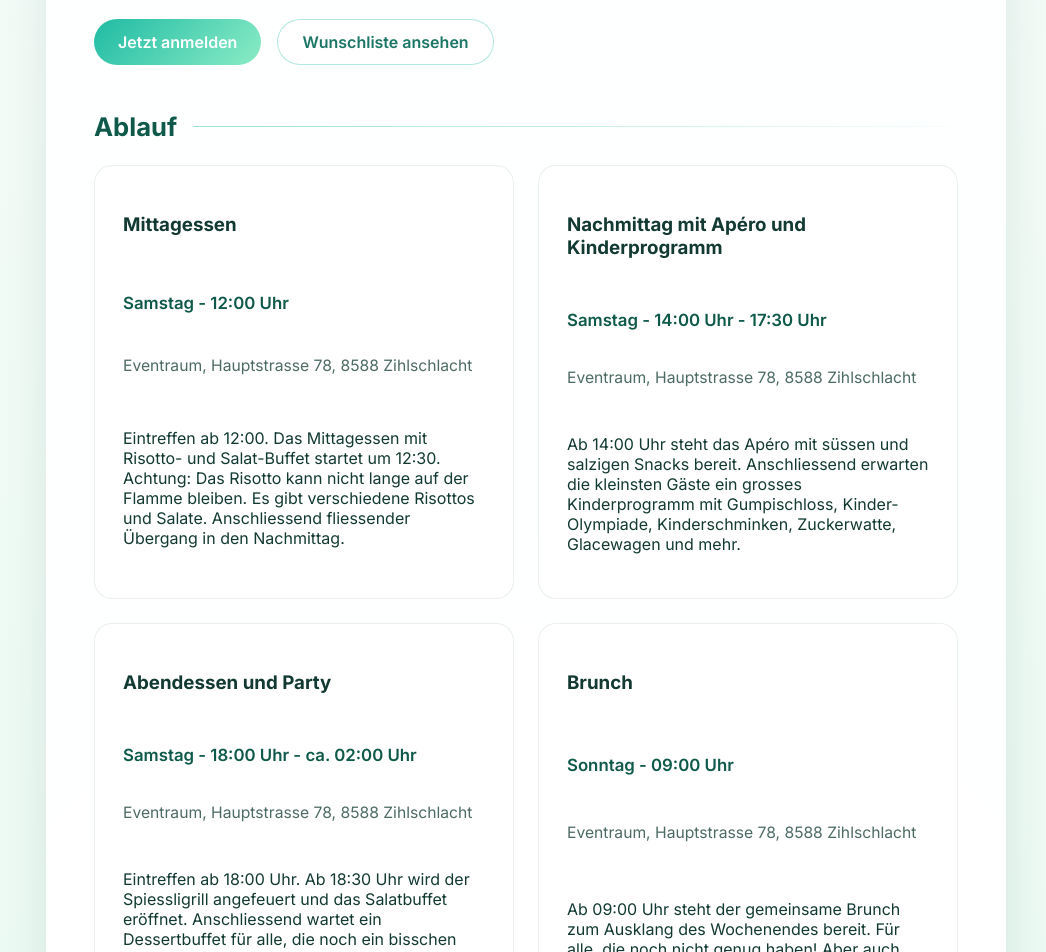
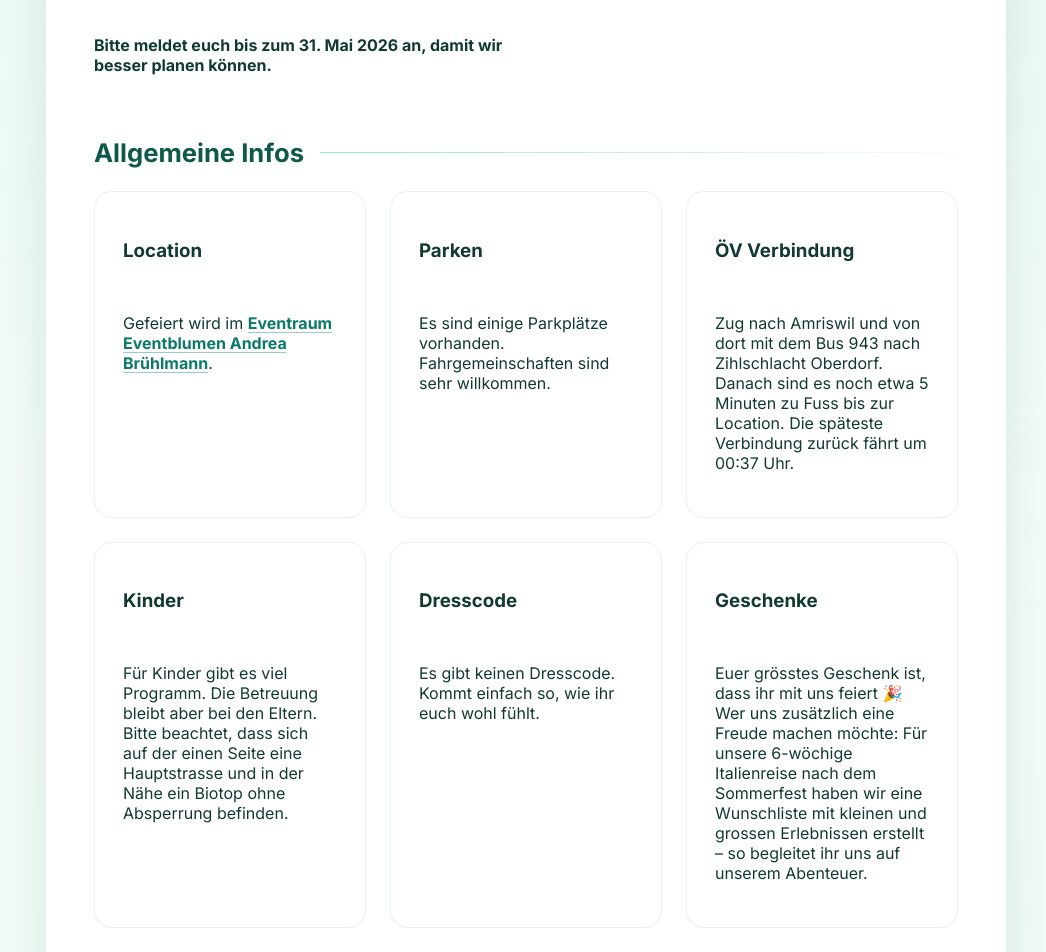
Before and after one commit to russo1337/wedding-page, a Next.js app: page / in a window 1280 px wide. Shown: the part 1340-2292 px from the top of the page, without its empty margins (114-1160 px from the left). Built offline with nearby package versions, Linux system fonts and the light colour scheme.

Commit message:
changes before invitation message sending

```diff
--- a/app/api/register/route.js
+++ b/app/api/register/route.js
@@ -89,7 +89,7 @@ export async function POST(request) {
 
   return NextResponse.json(
     {
-      message: "Danke! Eure Anmeldung ist eingegangen. Wir melden uns bald mit weiteren Details.",
+      message: "Danke! Eure Anmeldung ist eingegangen. Wir freuen uns, mit euch zu feiern!",
       registrationId: record.id
     },
     { status: 201 }
--- a/app/globals.css
+++ b/app/globals.css
@@ -272,6 +272,33 @@ fieldset legend {
   width: 100%;
 }
 
+.info-grid {
+  width: 100%;
+}
+
+.info-card {
+  align-content: start;
+}
+
+.info-link {
+  color: #0b7a68;
+  font-weight: 700;
+  text-decoration: underline;
+  text-decoration-color: rgba(11, 122, 104, 0.4);
+  text-underline-offset: 0.18em;
+}
+
+.info-link:hover {
+  color: #095e51;
+  text-decoration-color: currentColor;
+}
+
+@media (min-width: 720px) {
+  .info-grid {
+    grid-template-columns: repeat(3, minmax(0, 1fr));
+  }
+}
+
 .hero-photo::after {
   content: "";
   position: absolute;
--- a/app/page.js
+++ b/app/page.js
@@ -61,24 +61,49 @@ export default function HomePage() {
             Wir freuen uns riesig, mit euch zu feiern! <br />
             Ganz ohne Trauung, Dresscode, weisses Kleid oder klassischen Hochzeitsrahmen - einfach ein Fest mit euch.
           </p>
-          <div className="cta-group">
-            {registrationEnabled ? (
-              <Link href="/register" className="primary-button">Jetzt anmelden</Link>
-            ) : (
-              <span style={{ fontWeight: 600, color: "#0f594a" }}>Die Anmeldung öffnet bald.</span>
-            )}
-            <Link href="/wishlist" className="secondary-button">Wunschliste ansehen</Link>
+          <p>
+            <b>Bitte meldet euch bis zum 31. Mai 2026 an, damit wir besser planen können. </b><br />
+          </p>
+        </div>
+
+        <div className="hero-subsection">
+          <div className="section-heading">
+            <h2 className="subsection-title">Allgemeine Infos</h2>
+          </div>
+          <div className="card-grid info-grid">
+            <article className="card info-card">
+              <h3>Location</h3>
+              <p>
+                Gefeiert wird im <a className="info-link" href="https://www.eventblumen.ch/eventraum" target="_blank" rel="noreferrer">
+                  Eventraum Eventblumen Andrea Brühlmann
+                </a>
+                .
+              </p>
+            </article>
+            <article className="card info-card">
+              <h3>Parken</h3>
+              <p>Es sind einige Parkplätze vorhanden. Fahrgemeinschaften sind sehr willkommen.</p>
+            </article>
+            <article className="card info-card">
+              <h3>ÖV Verbindung</h3>
+              <p>Zug nach Amriswil und von dort mit dem Bus 943 nach Zihlschlacht Oberdorf. Danach sind es noch etwa 5 Minuten zu Fuss bis zur Location. Die späteste Verbindung zurück fährt um 00:37 Uhr.</p>
+            </article>
+            <article className="card info-card">
+              <h3>Kinder</h3>
+              <p>Für Kinder gibt es viel Programm. Die Betreuung bleibt aber bei den Eltern. Bitte beachtet, dass sich auf der einen Seite eine Hauptstrasse und in der Nähe ein Biotop ohne Absperrung befinden.</p>
+            </article>
+            <article className="card info-card">
+              <h3>Dresscode</h3>
+              <p>Es gibt keinen Dresscode. Kommt einfach so, wie ihr euch wohl fühlt.</p>
+            </article>
+            <article className="card info-card">
+              <h3>Geschenke</h3>
+              <p>Euer grösstes Geschenk ist, dass ihr mit uns feiert 🎉
+Wer uns zusätzlich eine Freude machen möchte: Für unsere 6-wöchige Italienreise nach dem Sommerfest haben wir eine Wunschliste mit kleinen und grossen Erlebnissen erstellt – so begleitet ihr uns auf unserem Abenteuer.</p>
+            </article>
           </div>
         </div>
-        <div className="hero-photo">
-          <Image
-            src="/images/fam.jpg"
-            alt="Sandra und Riccardo am See"
-            width={360}
-            height={320}
-            priority
-          />
-        </div>
+
         <div className="hero-subsection">
           <div className="section-heading">
             <h2 className="subsection-title">Ablauf</h2>
@@ -94,6 +119,17 @@ export default function HomePage() {
             ))}
           </div>
         </div>
+
+        <div className="hero-subsection">
+          <div className="cta-group">
+            {registrationEnabled ? (
+              <Link href="/register" className="primary-button">Jetzt anmelden</Link>
+            ) : (
+              <span style={{ fontWeight: 600, color: "#0f594a" }}>Die Anmeldung öffnet bald.</span>
+            )}
+            <Link href="/wishlist" className="secondary-button">Wunschliste ansehen</Link>
+          </div>
+        </div>
       </section>
     </>
   );
--- a/lib/data.js
+++ b/lib/data.js
@@ -13,7 +13,7 @@ export const weddingEvents = [
     day: "Samstag",
     time: "14:00 Uhr - 17:30 Uhr",
     location: "Eventraum, Hauptstrasse 78, 8588 Zihlschlacht",
-    summary: "Ab 14:00 Uhr steht das Apéro mit süssen und salzigen Snacks bereit. Anschliessend erwarten die kleinsten Gäste ein grosses Kinderprogramm mit Gumpischloss, Kinder-Olympiade, Kinderschminken, Zuckerwatte, Glacewagen und mehr."
+    summary: "Ab 14:00 Uhr steht das Apéro mit süssen und salzigen Snacks bereit. Anschliessend erwarten die kleinsten Gäste ein grosses Kinderprogramm mit Gumpischloss, Kinder-Olympiade, Kinderschminken, Zuckerwatte, Glacewagen und mehr. Das Nachmittagsprogramm findet mehrheitlich draussen statt, ist aber grösstenteils gedeckt."
   },
   {
     id: "abend",
@@ -21,7 +21,7 @@ export const weddingEvents = [
     day: "Samstag",
     time: "18:00 Uhr - ca. 02:00 Uhr",
     location: "Eventraum, Hauptstrasse 78, 8588 Zihlschlacht",
-    summary: "Eintreffen ab 18:00 Uhr. Ab 18:30 Uhr wird der Spiessligrill angefeuert und das Salatbuffet eröffnet. Anschliessend wartet ein Dessertbuffet für alle, die noch ein bisschen Platz gelassen haben. Danach wird gefeiert, getanzt und gelacht - voraussichtlich bis ca. 02:00 oder bis die letzten Füsse aufgeben."
+    summary: "Eintreffen ab 18:00 Uhr. Ab 18:30 Uhr wird der Spiessligrill angefeuert und das Salatbuffet eröffnet. Anschliessend wartet ein Dessertbuffet für alle, die noch ein bisschen Platz gelassen haben. Danach wird gefeiert, getanzt und gelacht - voraussichtlich bis ca. 02:00 oder bis die letzten Füsse aufgeben. Das Abendprogramm findet drinnen und draussen statt."
   },
   {
     id: "brunch",
```
